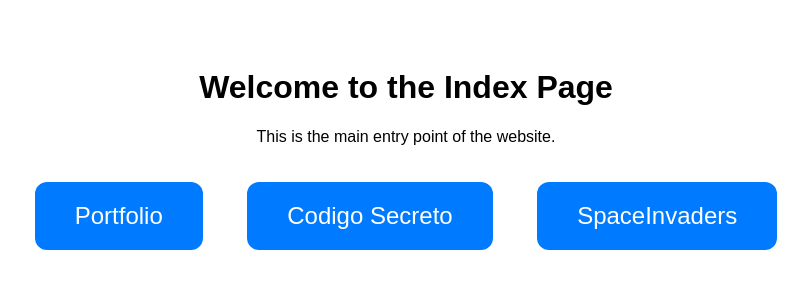
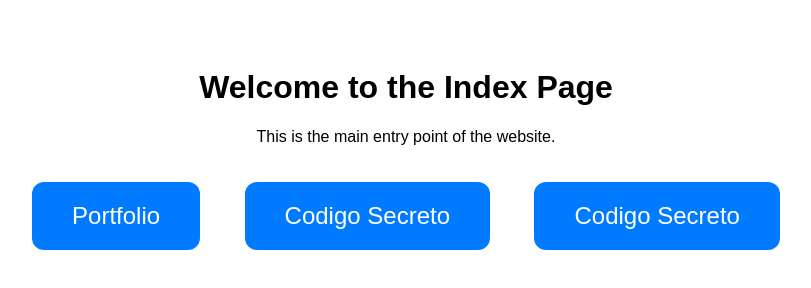
Before and after one commit to jordirodrigo/Entregas-M06, a plain HTML site: page index.html in a window 1280 px wide. Shown: the full height of the page, 234-1045 px from the left. Drawn offline with Linux system fonts and the light colour scheme.

Commit message:
avsadffdgf

```diff
--- a/index.html
+++ b/index.html
@@ -37,7 +37,7 @@
 
     <a class="big-button" href="Portfolio/Portfolio (1).html">Portfolio</a>
     <a class="big-button" href="CodigoSecreto/Sectero-.html">Codigo Secreto</a>
-    <a class="big-button" href="SpaceInvaders/Juego.html">SpaceInvaders</a>
+    <a class="big-button" href="SpaceInvaders/Juego.html">Codigo Secreto</a>
 
 </body>
 </html>
```
